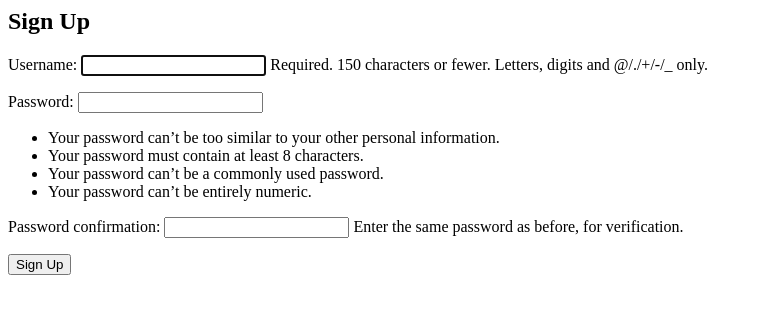
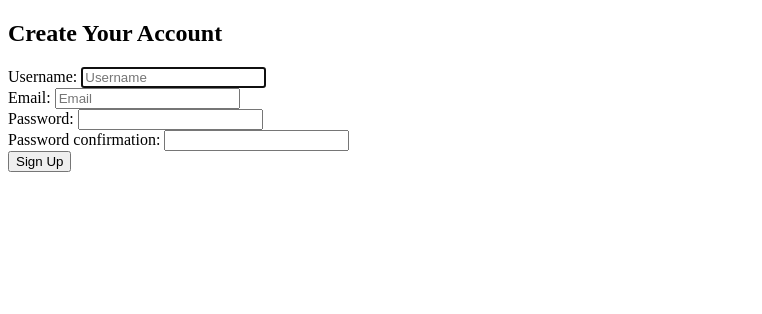
Before and after one commit to Jkim1122/rbac, a Django app: page /accounts/signup/ in a window 1280 px wide. Shown: the top 314 px of the page, without its empty margins (0-762 px from the left). Run offline with Django 5.2, Linux system fonts and the light colour scheme.

Commit message:
created and implemented custom signup form to include email field.

```diff
--- /dev/null
+++ b/accounts/forms.py
@@ -0,0 +1,28 @@
+from django import forms
+from django.contrib.auth.forms import UserCreationForm
+from django.contrib.auth.models import User
+from django.core.exceptions import ValidationError
+
+class CustomUserCreationForm(UserCreationForm):
+    email = forms.EmailField(
+        required=True,
+        label="Email",
+        widget=forms.EmailInput(attrs={'class': 'form-control', 'placeholder': 'Email'}),
+        help_text='Required. Enter a valid email address.'
+    )
+
+    class Meta:
+        model = User
+        fields = ("username", "email", "password1", "password2")
+        widgets = {
+            'username': forms.TextInput(attrs={'class': 'form-control', 'placeholder': 'Username'}),
+            'password1': forms.PasswordInput(attrs={'class': 'form-control', 'placeholder': 'Password'}),
+            'password2': forms.PasswordInput(attrs={'class': 'form-control', 'placeholder': 'Confirm Password'}),
+        }
+
+    def save(self, commit=True):
+        user = super().save(commit=False)
+        user.email = self.cleaned_data['email']
+        if commit:
+            user.save()
+        return user
--- a/accounts/views.py
+++ b/accounts/views.py
@@ -1,24 +1,38 @@
 from django.contrib.auth import authenticate, login, logout
 from django.contrib.auth.decorators import login_required
 from django.shortcuts import render, redirect
-from django.contrib.auth.forms import UserCreationForm, AuthenticationForm
+from django.contrib.auth.forms import AuthenticationForm
+from .forms import CustomUserCreationForm
 
 #Home View
 def home(request):
     return render(request, 'home.html')
 
 #Signup Views:
+# def signup(request):
+#     if request.method == 'POST':
+#         form = UserCreationForm(request.POST)
+#         if form.is_valid():
+#             form.save()
+#             return redirect('signup_success')
+#         else:
+#             return redirect('signup_failure')
+#     else:
+#         form = UserCreationForm()
+#     return render(request, 'accounts/signup.html', {'form':form})
+
+#Signup View Using Custom Form:
 def signup(request):
     if request.method == 'POST':
-        form = UserCreationForm(request.POST)
+        form = CustomUserCreationForm(request.POST)
         if form.is_valid():
             form.save()
             return redirect('signup_success')
         else:
             return redirect('signup_failure')
     else:
-        form = UserCreationForm()
-    return render(request, 'accounts/signup.html', {'form':form})
+        form = CustomUserCreationForm()
+    return render(request, 'accounts/signup.html', {'form': form})
 
 def signup_success(request):
     return render(request, 'accounts/signup_success.html')
--- a/templates/accounts/signup.html
+++ b/templates/accounts/signup.html
@@ -1,7 +1,27 @@
-
-<h2>Sign Up</h2>
-<form method="POST"> <!-- using POST method because it's more secure than GET -->
-    {% csrf_token %} <!-- Cross-Site Request Forgery token helps to protect against attacks -->
-    {{ form.as_p}}   <!-- Renders form fields as '<p>' elements -->
-    <button type="submit">Sign Up</button>
-</form>
+<!DOCTYPE html>
+<html lang="en">
+<head>
+    <meta charset="UTF-8">
+    <meta name="viewport" content="width=device-width, initial-scale=1.0">
+    <title>Sign Up</title>
+</head>
+<body>
+    <h2>Create Your Account</h2>
+    <form method="POST">
+        {% csrf_token %}   <!-- Cross-Site Request Forgery token helps to protect against attacks -->
+        <div>
+            {{ form.username.label_tag }} {{ form.username }}
+        </div>
+        <div>
+            {{ form.email.label_tag }} {{ form.email }}
+        </div>
+        <div>
+            {{ form.password1.label_tag }} {{ form.password1 }}
+        </div>
+        <div>
+            {{ form.password2.label_tag }} {{ form.password2 }}
+        </div>
+        <button type="submit">Sign Up</button>
+    </form>
+</body>
+</html>
```
Also changed, not shown: db.sqlite3.
